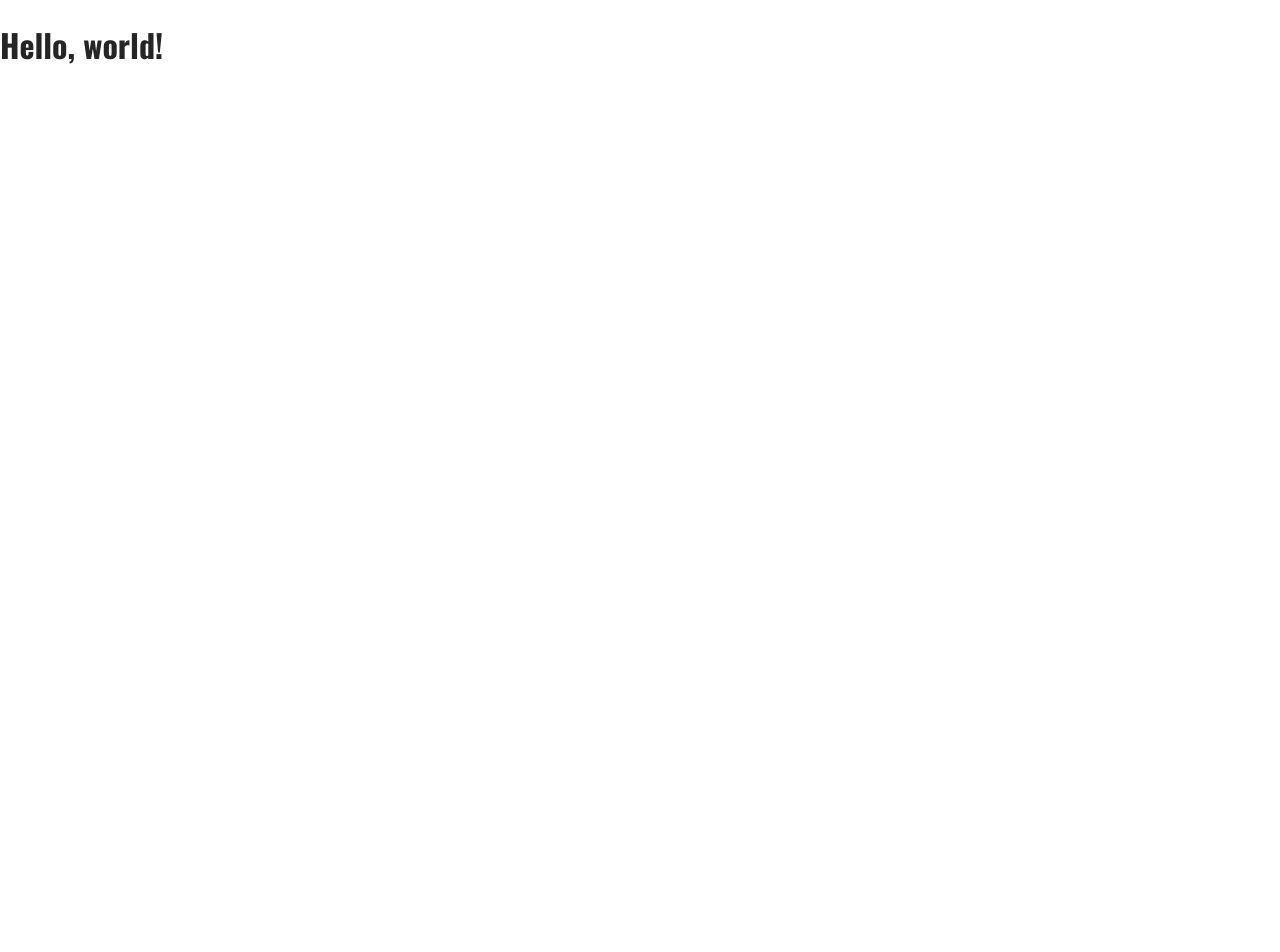
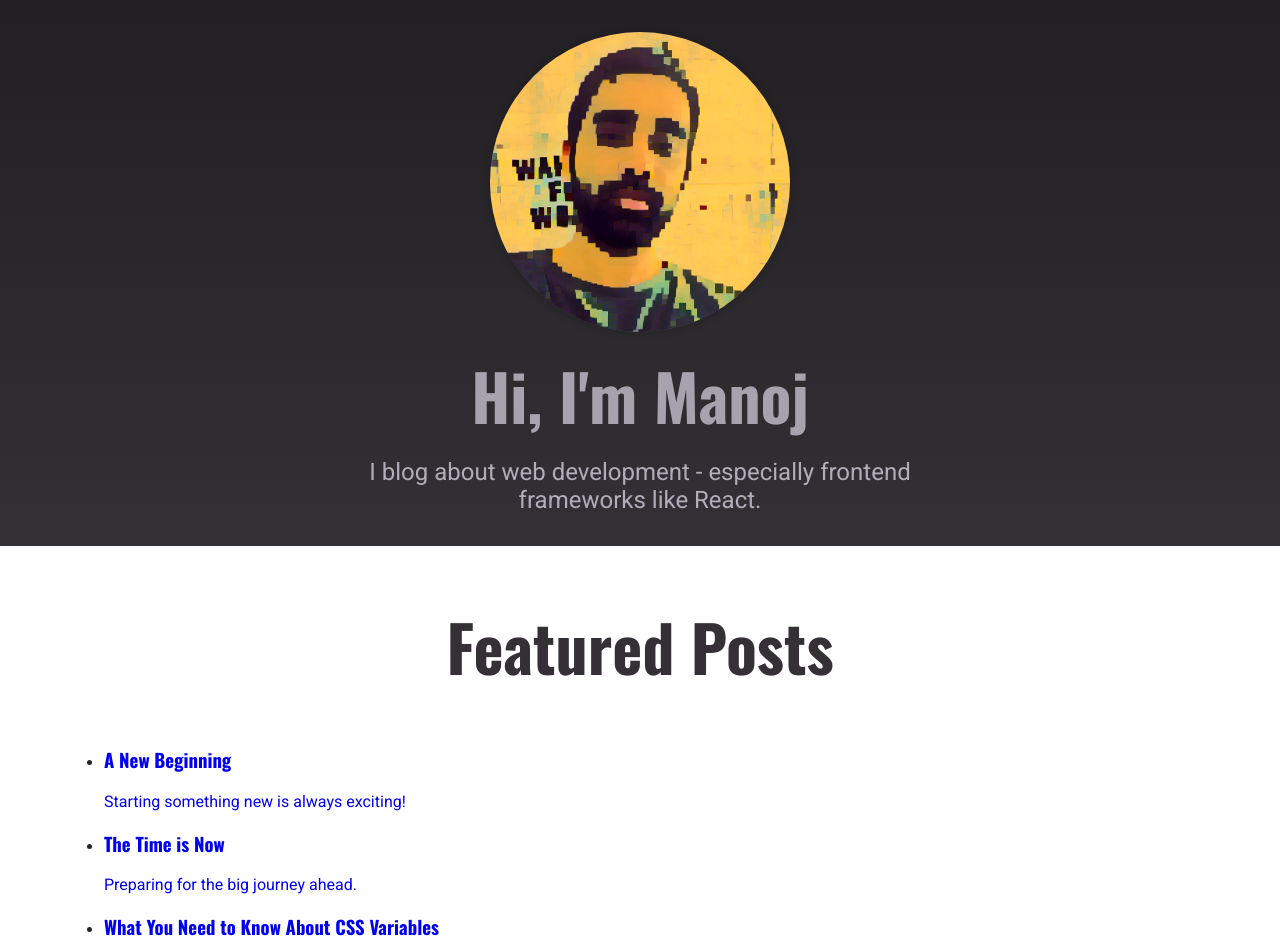
Before and after one commit to manoj-bold/nextjs-blog, a Next.js app: page / in a window 1280 px wide. Shown: the top 952 px of the page. Before the commit the page ends 800 px from the top, so only its background shows below. Built offline with nearby package versions, Linux system fonts and the light colour scheme.

Commit message:
Add Homepage

```diff
--- /dev/null
+++ b/components/home-page/featured-posts.js
@@ -0,0 +1,36 @@
+import Link from "next/link";
+import classes from "./featured-posts.module.css";
+
+export default function FeaturedPosts() {
+  return (
+    <section className={classes.latest}>
+      <h2>Featured Posts</h2>
+      <ul>
+        <li>
+          <Link href="/posts/a-new-beginning">
+            <h3>A New Beginning</h3>
+            <p>Starting something new is always exciting!</p>
+          </Link>
+        </li>
+        <li>
+          <Link href="/posts/the-time-is-now">
+            <h3>The Time is Now</h3>
+            <p>Preparing for the big journey ahead.</p>
+          </Link>
+        </li>
+        <li>
+          <Link href="/posts/what-you-need-to-know-about-css-variables">
+            <h3>What You Need to Know About CSS Variables</h3>
+            <p>Let's have a closer look at CSS variables.</p>
+          </Link>
+        </li>
+        <li>
+          <Link href="/posts/next-js-features-you-need-to-know">
+            <h3>Next.js Features You Need to Know</h3>
+            <p>Learn about the most important Next.js features!</p>
+          </Link>
+        </li>
+      </ul>
+    </section>
+  );
+}
--- /dev/null
+++ b/components/home-page/featured-posts.module.css
@@ -0,0 +1,17 @@
+.latest {
+  width: 90%;
+  max-width: 80rem;
+  margin: var(--size-8) auto;
+}
+
+.latest h2 {
+  font-size: var(--size-8);
+  color: var(--color-grey-800);
+  text-align: center;
+}
+
+@media (min-width: 768px) {
+  .latest h2 {
+    font-size: var(--size-16);
+  }
+}
--- /dev/null
+++ b/components/home-page/hero.js
@@ -0,0 +1,22 @@
+import classes from "./hero.module.css";
+import Image from "next/image";
+
+export default function Hero() {
+  return (
+    <section className={classes.hero}>
+      <div className={classes.image}>
+        <Image
+          src="/images/site/manoj.jpg"
+          alt="An image showing Manoj"
+          width={300}
+          height={300}
+        />
+      </div>
+      <h1>Hi, I'm Manoj</h1>
+      <p>
+        I blog about web development - especially frontend frameworks like
+        React.
+      </p>
+    </section>
+  );
+}
--- /dev/null
+++ b/components/home-page/hero.module.css
@@ -0,0 +1,40 @@
+.hero {
+  text-align: center;
+  background-image: linear-gradient(
+    to bottom,
+    var(--color-grey-900),
+    var(--color-grey-800)
+  );
+  padding: var(--size-8) 0;
+}
+
+.image {
+  width: 300px;
+  height: 300px;
+  box-shadow: 0 1px 8px rgba(0, 0, 0, 0.2);
+  border-radius: 50%;
+  overflow: hidden;
+  background-color: var(--color-grey-700);
+  margin: auto;
+}
+
+.image img {
+  object-fit: cover;
+  object-position: top;
+  width: 100%;
+  height: 100%;
+}
+
+.hero h1 {
+  font-size: var(--size-16);
+  margin: var(--size-4) 0;
+  color: var(--color-grey-300);
+}
+
+.hero p {
+  font-size: var(--size-6);
+  color: var(--color-grey-200);
+  width: 90%;
+  max-width: 40rem;
+  margin: auto;
+}
--- a/pages/index.js
+++ b/pages/index.js
@@ -1,4 +1,6 @@
 import Head from "next/head";
+import Hero from "../components/home-page/hero";
+import FeaturedPosts from "../components/home-page/featured-posts";
 
 export default function HomePage() {
   return (
@@ -6,7 +8,8 @@ export default function HomePage() {
       <Head>
         <title>Home</title>
       </Head>
-      <h1>Hello, world!</h1>
+      <Hero />
+      <FeaturedPosts />
     </div>
   );
 }
--- a/pages/posts/[slug].js
+++ b/pages/posts/[slug].js
@@ -1,3 +1,5 @@
+import Head from "next/head";
+
 export default function PostPage() {
   return (
     <div>
```
Also changed, not shown: public/images/site/manoj.jpg (added).
